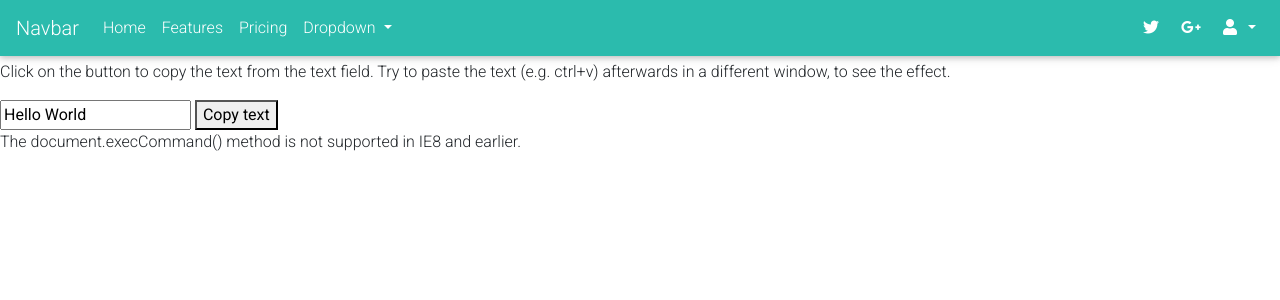
After one commit to Abtez/Gallery, a Django app: page /copy/ in a window 1280 px wide. The commit adds this page. Shown: the top 300 px of the page. Run offline with Django 3.2, Linux system fonts and the light colour scheme; some libraries are stand-ins or nearby versions.

Commit message:
add copy function

```diff
--- a/photos/templates/base.html
+++ b/photos/templates/base.html
@@ -21,6 +21,7 @@
         <meta name="viewport" content="width=device-width, initial-scale=1.0">
         <title>Gallery App</title>
     </head>
+
     <body>
 
         {% include "navbar.html" %}
@@ -37,5 +38,6 @@
         <!-- MDB core JavaScript -->
         <script type="text/javascript"
             src="https://cdnjs.cloudflare.com/ajax/libs/mdbootstrap/4.19.1/js/mdb.min.js"></script>
+
     </body>
 </html>
--- /dev/null
+++ b/photos/templates/copy.html
@@ -0,0 +1,23 @@
+{% include "base.html" %}
+
+
+{% block content %}
+
+<p>Click on the button to copy the text from the text field. Try to paste the text (e.g. ctrl+v) afterwards in a different window, to see the effect.</p>
+
+<input type="text" value="Hello World" id="myInput">
+<button onclick="myFunction()">Copy text</button>
+
+<p>The document.execCommand() method is not supported in IE8 and earlier.</p>
+
+<script>
+function myFunction() {
+  var copyText = document.getElementById("myInput");
+  copyText.select();
+  copyText.setSelectionRange(0, 99999)
+  document.execCommand("copy");
+  alert("Copied the text: " + copyText.value);
+}
+</script>
+
+{% endblock  %}
--- a/photos/templates/navbar.html
+++ b/photos/templates/navbar.html
@@ -8,7 +8,7 @@
     <div class="collapse navbar-collapse" id="navbarSupportedContent-333">
       <ul class="navbar-nav mr-auto">
         <li class="nav-item">
-          <a class="nav-link" href="#">Home
+          <a class="nav-link" href="/">Home
           </a>
         </li>
         <li class="nav-item">
--- a/photos/urls.py
+++ b/photos/urls.py
@@ -7,6 +7,7 @@ from django.conf.urls.static import static
 urlpatterns=[
     path('', views.main, name='mainPage'),
     path('search/', views.search_images, name='searchPage'),
+    path('copy/', views.copy, name='copyPage'),
 ]
 
 if settings.DEBUG:
--- a/photos/views.py
+++ b/photos/views.py
@@ -20,3 +20,6 @@ def search_images(request):
     else:
         message = "You haven't searched for any term"
         return render(request, 'search.html',{'message':message})
+
+def copy(request):
+    return render(request,'copy.html')
```
Also changed, not shown: photos/templates/index.html (+49 -28 lines).
